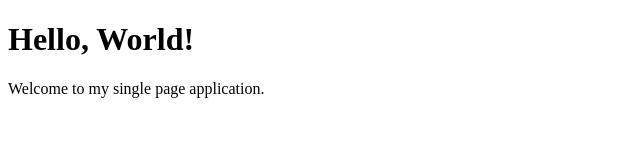
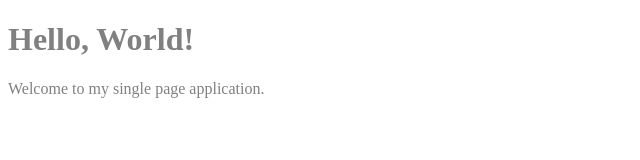
Before and after one commit to chrlzs/vanilla-styles, a website: page public/index.html in a window 1280 px wide. Shown: the whole page, without its empty margins (0-640 px from the left). Drawn offline with Linux system fonts and the light colour scheme.

Commit message:
added main css and reference in index

```diff
--- /dev/null
+++ b/public/css/main.css
@@ -0,0 +1,3 @@
+body {
+    color: grey;
+}
--- a/public/index.html
+++ b/public/index.html
@@ -2,6 +2,7 @@
 <html>
   <head>
     <title>Single Page Application</title>
+    <link rel="stylesheet" href="/css/main.css">
   </head>
   <body>
     <h1>Hello, World!</h1>
```
